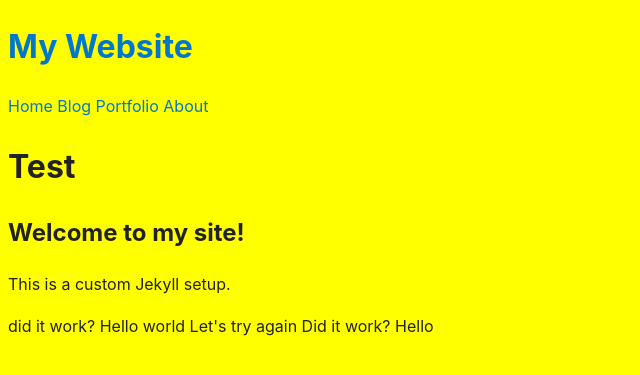
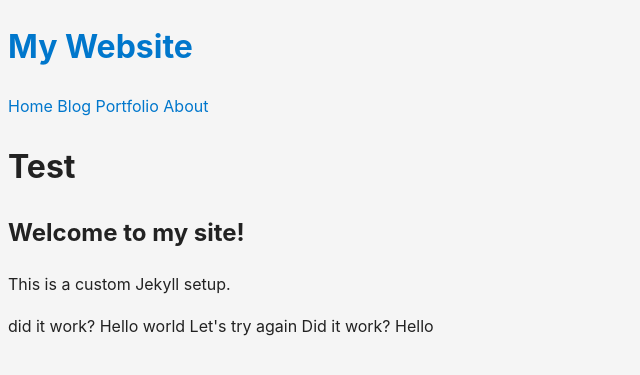
Before and after one commit to stewarthines/cms-site-test, a Jekyll site: the page built from index.html, in a window 1280 px wide. Shown: the top 375 px of the page, without its empty margins (0-640 px from the left). Built offline with Jekyll 4.4.1, drawn with Linux system fonts in a browser that asks for light colours.

```diff
--- /dev/null
+++ b/_sass/_type.scss
@@ -0,0 +1,11 @@
+body {
+    font-family: -apple-system, BlinkMacSystemFont, "Segoe UI", Roboto, Helvetica, Arial, sans-serif, "Apple Color Emoji", "Segoe UI Emoji", "Segoe UI Symbol";
+  }
+
+.display{
+    .lg{
+        font-size: 57px;
+        letter-spacing: -0.142px;
+        line-height: 64px;
+    }
+}
--- a/assets/css/main.scss
+++ b/assets/css/main.scss
@@ -3,11 +3,7 @@
 @import "variables";
 @import "mixins";
 @import "base";
+@import "type";
 @import "components";
 @import "layout";
 @import "utilities";
-
-
-body{
-    background: yellow;
-}
```
Also changed, not shown: admin/index.html (added, +13 -0 lines), 2 other files.
